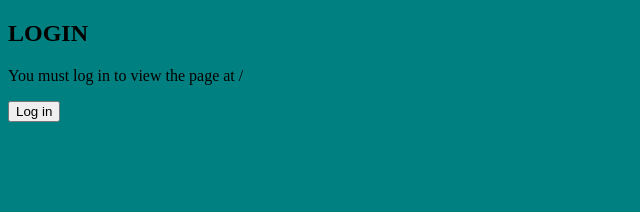
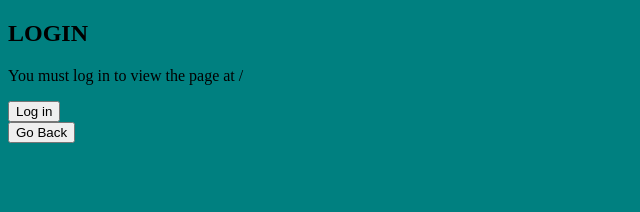
Before and after one commit to jmz527/app_boil, a React app: page /login in a window 1280 px wide. Shown: the top 212 px of the page, without its empty margins (0-640 px from the left). Built offline with nearby package versions, Linux system fonts and the light colour scheme.

Commit message:
add dynamic ReturnButton component

```diff
--- /dev/null
+++ b/src/components/ReturnButton.js
@@ -0,0 +1,25 @@
+// Main Imports
+import React from 'react';
+import { withRouter } from 'react-router-dom';
+import PropTypes from 'prop-types';
+
+const ReturnButton = (props) => {
+  let contentTxt;
+
+  if (props.location.state === undefined) {
+    contentTxt = 'Go Back';
+  } else {
+    contentTxt = `Return to ${props.showPath ? `"${props.location.state.from}"` : 'Previous Page'}`;
+  }
+
+  return (
+    <button onClick={() => props.history.goBack()}>{`${contentTxt}`}</button>
+  );
+};
+ReturnButton.propTypes = {
+  history: PropTypes.object,
+  location: PropTypes.object,
+  showPath: PropTypes.any
+};
+
+export default withRouter(ReturnButton);
--- a/src/pages/login/index.js
+++ b/src/pages/login/index.js
@@ -5,6 +5,7 @@ import { connect } from 'react-redux';
 import PropTypes from 'prop-types';
 
 // Custom Imports
+import ReturnButton from '~/components/ReturnButton';
 import * as actionCreators from '~/store/actions';
 
 // Style Imports
@@ -24,6 +25,7 @@ export const LoginPage = (props) => {
         <p>You must log in to view the page at {from.pathname}</p>
         <button disabled={props.loginSuccess} onClick={() => props.authorizeUserSuccess()}>Log in</button>
       </div>
+      <ReturnButton />
     </div>
   );
 };
```
